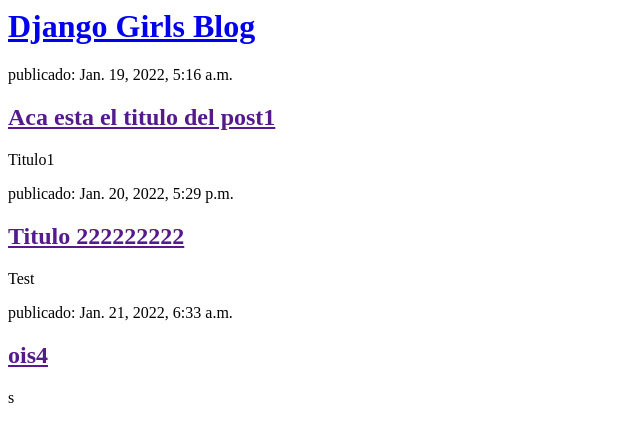
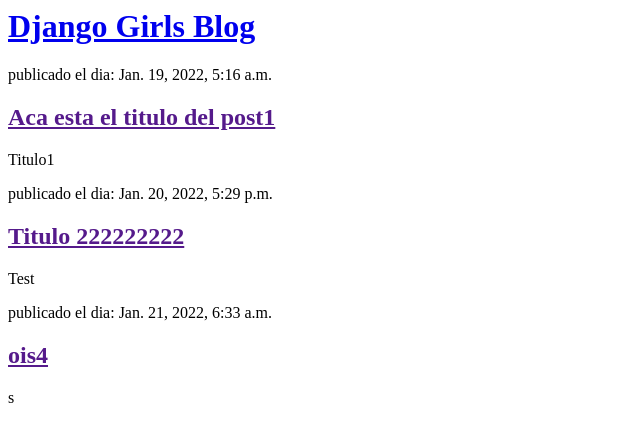
Before and after one commit to damianopellegrinocazaux/DjangoGirls2022, a Django app: page / in a window 1280 px wide. Shown: the top 442 px of the page, without its empty margins (0-640 px from the left). Run offline with Django 3.2, Linux system fonts and the light colour scheme; data comes from the database, SQL or seed files in the repository.

Commit message:
Se hace una pequeña modificacion

```diff
--- a/blog/templates/blog/post_list.html
+++ b/blog/templates/blog/post_list.html
@@ -9,7 +9,7 @@
 
         {% for post in posts %}
             <div>
-                <p> publicado: {{ post.published_date }}</p>
+                <p> publicado el dia: {{ post.published_date }}</p>
                 <h2><a href="">{{ post.title }}</a></h2>
                 <p>{{ post.text|linebreaksbr }}</p>
             </div>
```
